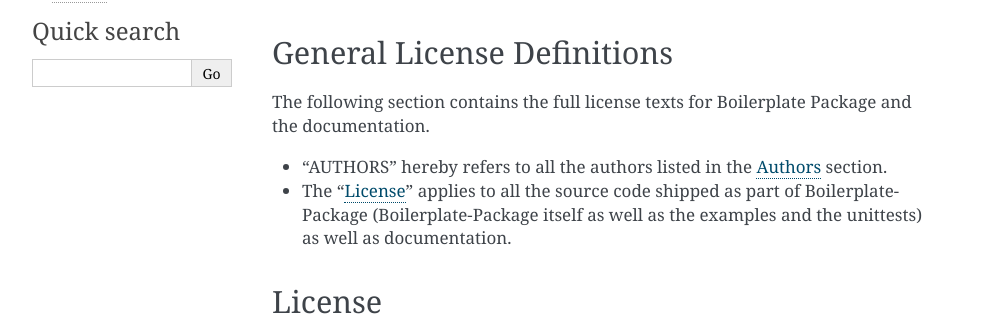
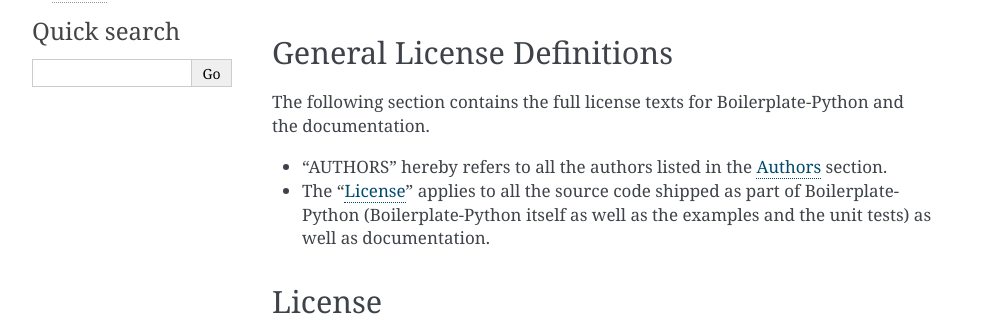
Before and after one commit to nmvalera/cfg-loader, a Sphinx documentation site: the page built from docs/docs/license.rst, in a window 1280 px wide. Shown: the part 383-717 px from the top of the page, without its empty margins (148-1141 px from the left). Built offline with Sphinx 7.4.7, drawn with Linux system fonts in a browser that asks for light colours.

Commit message:
update docs

```diff
--- a/docs/docs/license.rst
+++ b/docs/docs/license.rst
@@ -11,14 +11,14 @@
 General License Definitions
 ---------------------------
 
-The following section contains the full license texts for Boilerplate Package and the
+The following section contains the full license texts for Boilerplate-Python and the
 documentation.
 
 -   "AUTHORS" hereby refers to all the authors listed in the
     :ref:`authors` section.
 
 -   The ":ref:`license`" applies to all the source code shipped as
-    part of Boilerplate-Package (Boilerplate-Package itself as well as the examples and the unittests)
+    part of Boilerplate-Python (Boilerplate-Python itself as well as the examples and the unit tests)
     as well as documentation.
 
 .. _license:
```
